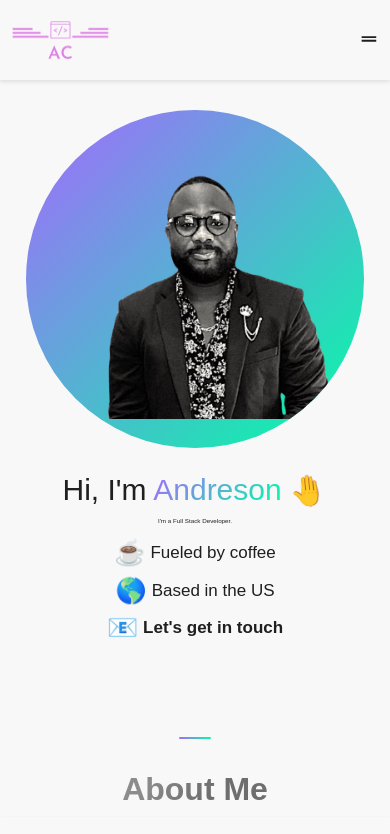
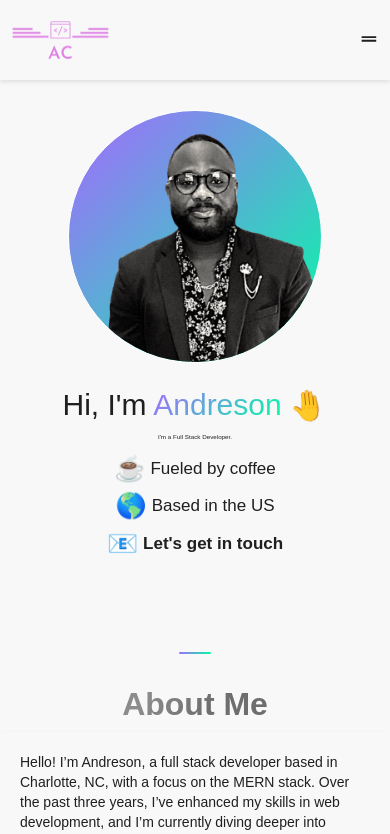
Before and after one commit to Andreson26/acf-portfolio, a Next.js app: page / in a window 390 px wide. Shown: the top 834 px of the page. Built offline with nearby package versions, Linux system fonts and the light colour scheme.

Commit message:
adjust profile picture for small screens

```diff
--- a/src/Component/Home/Home.styles.js
+++ b/src/Component/Home/Home.styles.js
@@ -40,6 +40,13 @@ export const ImageContainer = styled.div`
   background: ${(props) => props.theme.colors.gradient};
   border-radius: 50%;
   overflow: hidden;
+  border: 1px solid white;
+
+  @media only screen and (max-width: 768px) {
+  width: 30vh;
+  height: 30vh;
+
+}
 `;
 export const Img = styled(Image)`
   object-fit: cover;
@@ -51,6 +58,7 @@ export const Title = styled.p`
   @media only screen and (min-width: 940px) {
     font-size: 4rem;
     text-align: left;
+}
 `;
 
 export const SpanName = styled.span`
```
